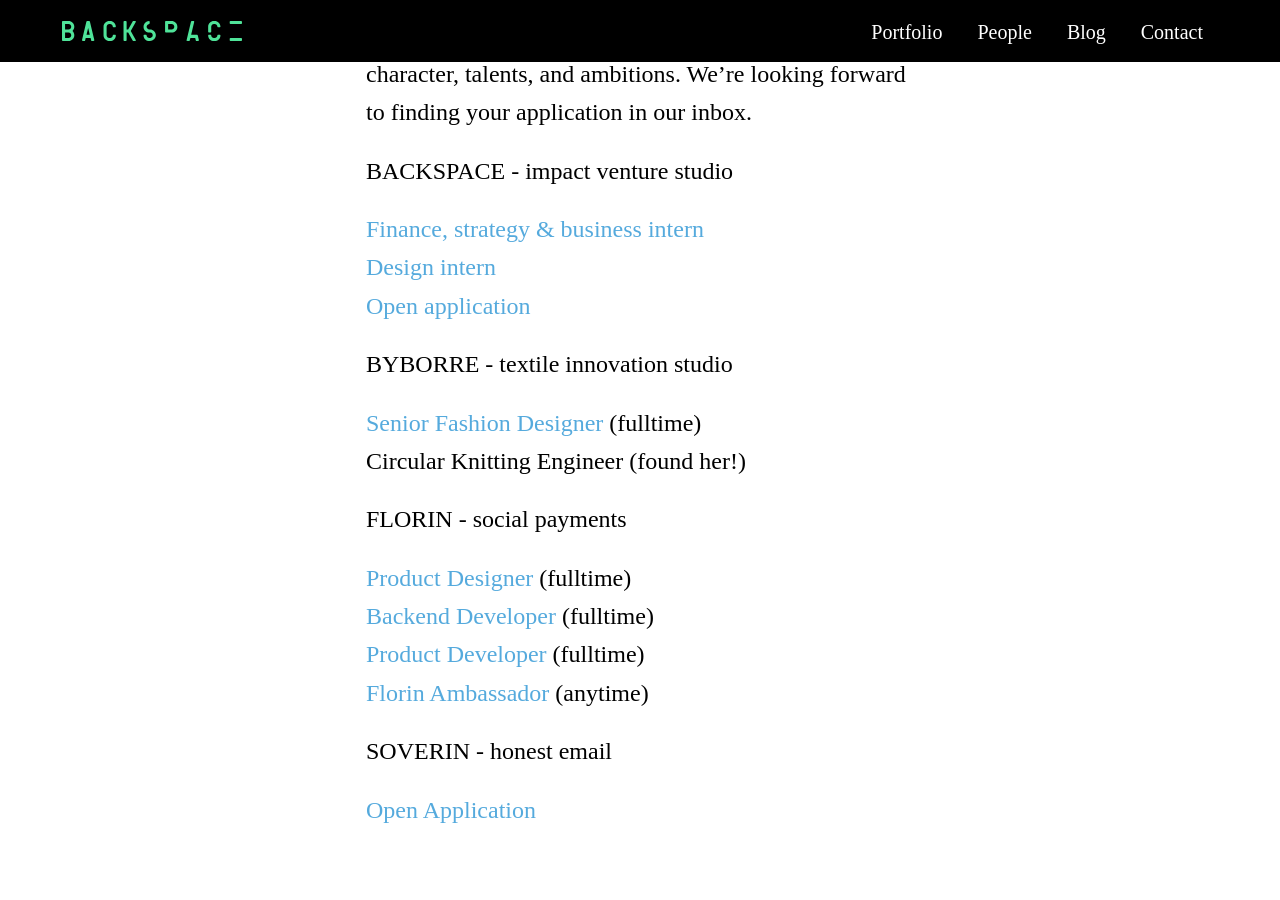
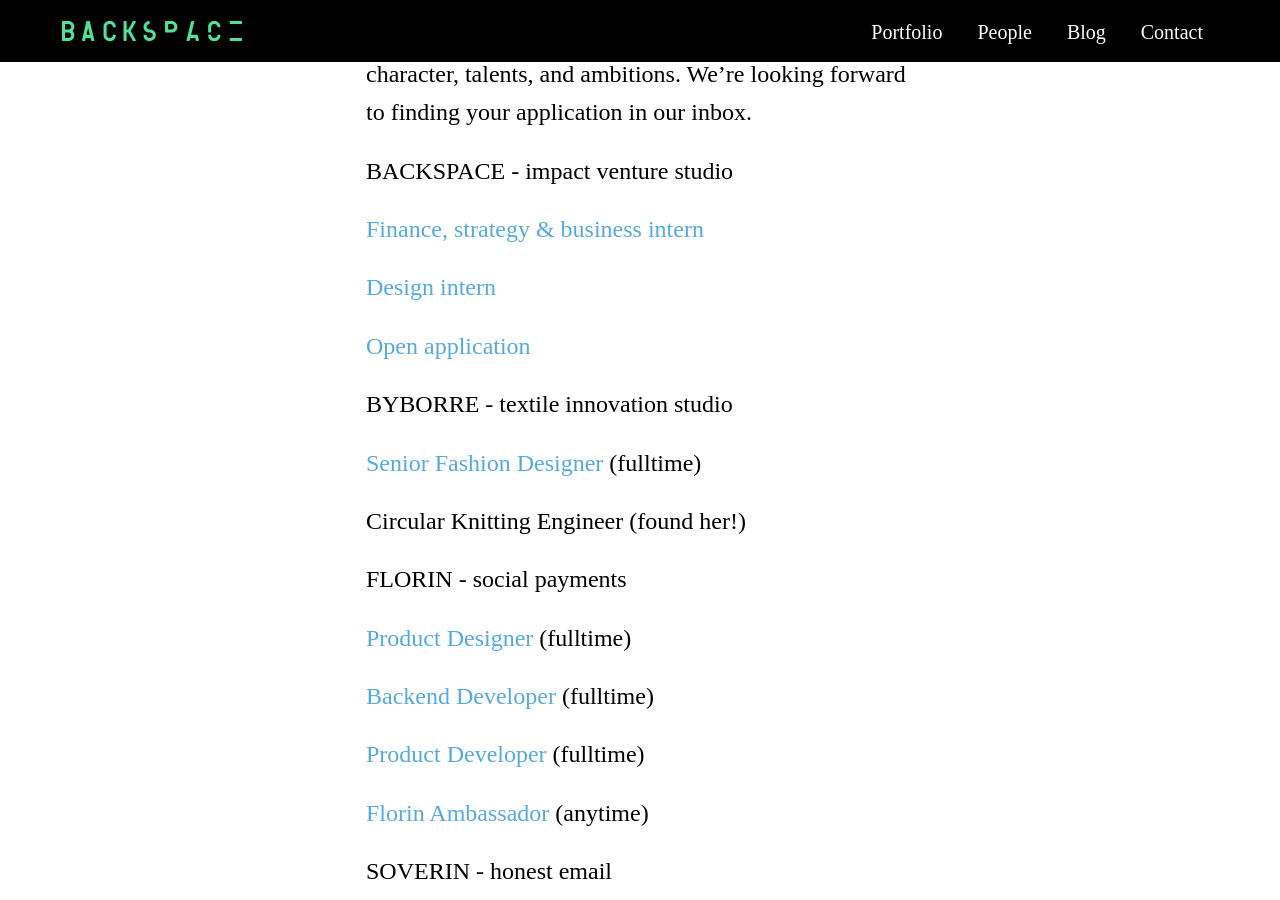
Before and after one commit to backspacehq/backspacehq.github.io, a Jekyll site: the page built from _posts/2016-10-04-work-with-us.markdown, in a window 1280 px wide and 900 px high, scrolled down 1082 px. Built offline with Jekyll 4.4.1, drawn with Linux system fonts in a browser that asks for light colours; comment, search, counter and statistics services are not loaded.

Commit message:
Updated Work With Us

```diff
--- a/_posts/2016-10-04-work-with-us.markdown
+++ b/_posts/2016-10-04-work-with-us.markdown
@@ -15,20 +15,26 @@
 
 BACKSPACE - impact venture studio
 
-[Finance, strategy & business intern](https://backspace.homerun.co/finance-strategy-and-business-internship)\
-[Design intern](mailto: daisy@backspace.studio)\
+[Finance, strategy & business intern](https://backspace.homerun.co/finance-strategy-and-business-internship)
+
+[Design intern](mailto: daisy@backspace.studio)
+
 [Open application](https://backspace.homerun.co/open-application/en/apply)
 
 BYBORRE - textile innovation studio
 
-[Senior Fashion Designer](https://byborre.homerun.co/senior-designer) (fulltime)\
+[Senior Fashion Designer](https://byborre.homerun.co/senior-designer) (fulltime)
+
 Circular Knitting Engineer (found her!)
 
 FLORIN - social payments
 
-[Product Designer](http://jobs.florinapp.com/product-designer/en) (fulltime)\
-[Backend Developer](http://jobs.florinapp.com/backend-developer) (fulltime)\
-[Product Developer](http://jobs.florinapp.com/product-developer) (fulltime)\
+[Product Designer](http://jobs.florinapp.com/product-designer/en) (fulltime)
+
+[Backend Developer](http://jobs.florinapp.com/backend-developer) (fulltime)
+
+[Product Developer](http://jobs.florinapp.com/product-developer) (fulltime)
+
 [Florin Ambassador](http://florinapp.com/ambassadeur) (anytime)
 
 SOVERIN - honest email
```
